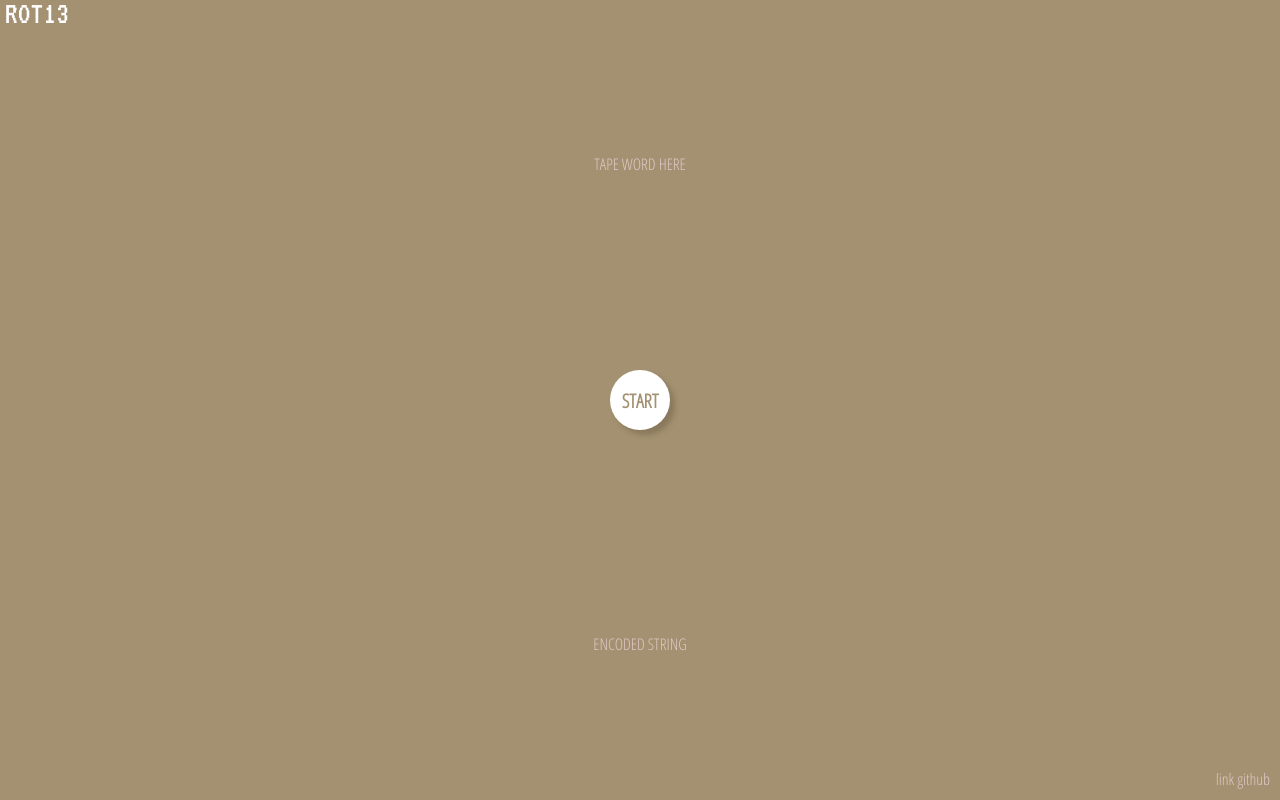
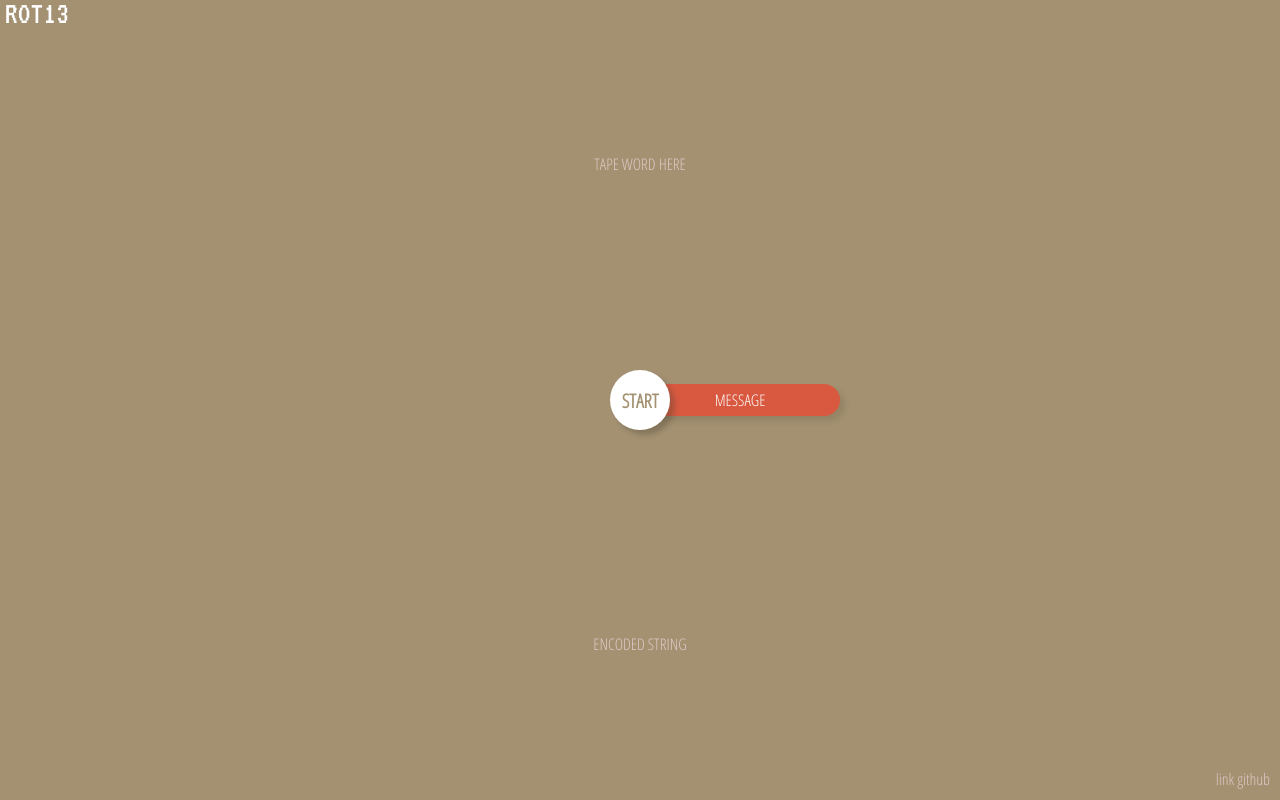
Before and after one commit to ouritsu/-caesars-cipher, a website with bundled scripts: page index.html in a window 1280 px wide. Built offline with nearby package versions, Linux system fonts and the light colour scheme.

Commit message:
css error message style

```diff
--- a/css/style.css
+++ b/css/style.css
@@ -61,7 +61,7 @@ main .whriteSentenceArea input {
   width: 200px;
 }
 
-main .buttonArea {
+main .buttonAndMessageArea {
   width: 100%;
   height: 20vh;
   /* background-color: yellow; */
@@ -78,15 +78,17 @@ main .button {
   border: none;
   border-radius: 50%;
   background-color: var(--main-font-color);
-  box-shadow: 5px 5px 5px #847357d2;
+  box-shadow: 5px 5px 5px #493f3053;
+  /* box-shadow: 5px 5px 5px #847357d2; */
   color: var(--main-background-color);
-  text-shadow: 0px 2px 1px rgba(255, 255, 255, 0.5);
+  /* text-shadow: 0px 2px 1px rgba(255, 255, 255, 0.5); */
   font-family: 'Open Sans Condensed', sans-serif;
   font-size: 1.2rem;
   font-weight: 600;
   cursor: pointer;
   transition: 0.2s;
   outline: none;
+  z-index: 1;
 }
 
 main .button:active {
@@ -142,3 +144,23 @@ footer h4 {
 a {
   text-decoration: none;
 }
+
+.message {
+  position: fixed;
+  top: 50%;
+  left: 50%;
+  transform: translateY(-50%);
+  width: 200px;
+  height: 32px;
+  line-height: 32px;
+  border-radius: 16px;
+  text-align: center;
+  box-shadow: 5px 5px 5px #493f3026;
+
+  /* font-size: 1.2rem; */
+  background-color: #d85940;
+}
+
+/* .message p {
+  font-weight: 400;
+*/
--- a/index.html
+++ b/index.html
@@ -20,8 +20,11 @@
       <input type="text" spellcheck="false" maxlength="20" placeholder="tape word here">
     </div>
 
-    <div class="buttonArea">
+    <div class="buttonAndMessageArea">
       <button class="button">START</button>
+      <div class="message">
+        <p>MESSAGE</p>
+      </div>
     </div>
 
     <div class="encryptedSentenceArea">
--- a/js/encrypt.js
+++ b/js/encrypt.js
@@ -17,6 +17,7 @@ function caesar13(inputStartWord) {
   }
 
   const add13 = (startCharCode) => {
+    // debugger;
     const checkDigital = isDigital(startCharCode) ? startCharCode : false;
     const result = isLowerOrUpper(startCharCode) ? (97 + ((startCharCode + 13) - 97) % 26) : (65 + ((startCharCode + 13) - 65) % 26);
     return checkDigital || result;
--- a/package.json
+++ b/package.json
@@ -16,5 +16,8 @@
   "bugs": {
     "url": "https://github.com/ouritsu/-caesars-cipher/issues"
   },
-  "homepage": "https://github.com/ouritsu/-caesars-cipher#readme"
+  "homepage": "https://github.com/ouritsu/-caesars-cipher#readme",
+  "dependencies": {
+    "howler": "^2.1.3"
+  }
 }
```
Also changed, not shown: 1 other file.
